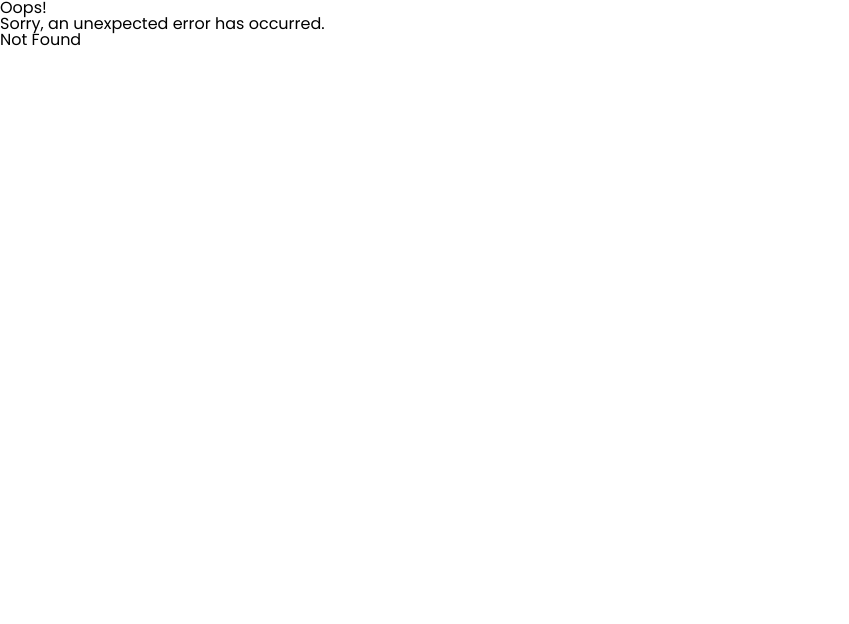
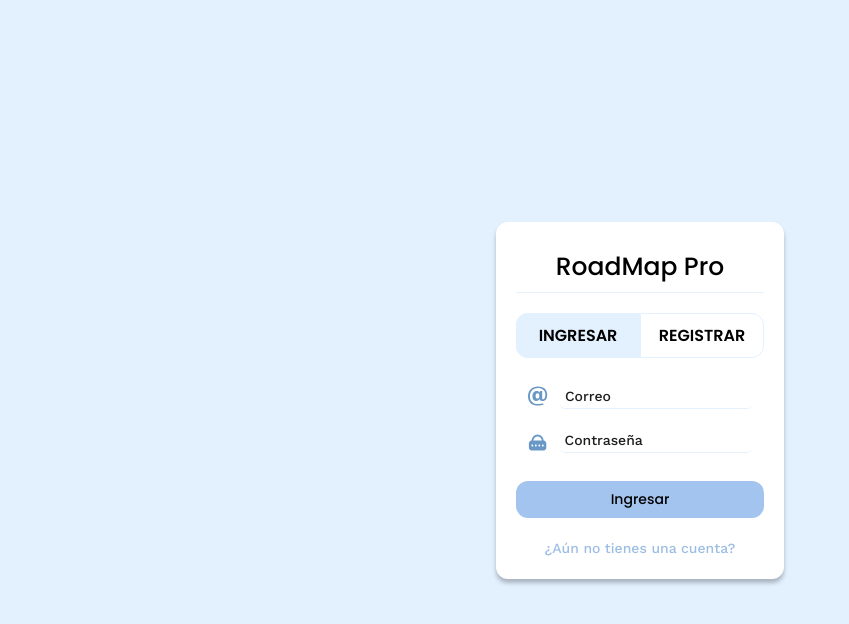
Before and after one commit to 0WhitherGgr0/DK_WhiteTiger, a React (Vite) app in the folder FrontEndMain/: page /login in a window 1280 px wide. Before the commit this address had no page. Shown: the top 624 px of the page, without its empty margins (0-849 px from the left). Built offline with nearby package versions, Linux system fonts and the light colour scheme.

Commit message:
add login

```diff
--- /dev/null
+++ b/FrontEndMain/src/context/AuthContext.jsx
@@ -0,0 +1,36 @@
+// src/context/AuthContext.jsx
+import React, { createContext, useContext, useState } from 'react';
+
+const AuthContext = createContext();
+
+export const useAuth = () => useContext(AuthContext);
+
+export const AuthProvider = ({ children }) => {
+    const [user, setUser] = useState({
+        token: localStorage.getItem('token'),
+        role: localStorage.getItem('role')
+    });
+
+    const login = (token, role) => {
+        localStorage.setItem('token', token);
+        localStorage.setItem('role', role);
+        console.log('User set in context:', { token, role });
+
+        setUser({ token, role }); // Actualiza el estado con el token y el rol
+    };
+
+    const logout = () => {
+        localStorage.removeItem('token');
+        localStorage.removeItem('role');
+        setUser(null);
+    };
+
+    const isAuthenticated = () => !!user.token;
+    const getRole = () => user.role;
+
+    return (
+        <AuthContext.Provider value={{ user, login, logout, isAuthenticated, getRole }}>
+            {children}
+        </AuthContext.Provider>
+    );
+};
--- a/FrontEndMain/src/main.jsx
+++ b/FrontEndMain/src/main.jsx
@@ -1,24 +1,27 @@
 import * as React from "react";
 import * as ReactDOM from "react-dom/client";
-import Root from "./routes/root";
-import ErrorPage from "./routes/error-page";
 import {
   createBrowserRouter,
   RouterProvider,
 } from "react-router-dom";
+import { AuthProvider } from './context/AuthContext';  // Asegúrate de importar correctamente el AuthProvider
+import Root from "./routes/root";
+import ErrorPage from "./routes/error-page";
 import Login from "./routes/login";
 import Dashboard from "./routes/dashboard/dashboard";
 import Panel from "./routes/dashboard/panel/panel";
-import Ordenes from "./routes/dashboard/ordenes/ordenes"
+import Ordenes from "./routes/dashboard/ordenes/ordenes";
 import Flotas from "./routes/dashboard/flotas/flotas";
-import Rutas from "./routes/dashboard/rutas/rutas"
+import Rutas from "./routes/dashboard/rutas/rutas";
 import Vehiculos from "./routes/dashboard/flotas/vehiculos";
 import Conductores from "./routes/dashboard/flotas/conductores";
-import RutasVista from "./routes/dashboard/flotas/rutasVista"
+import RutasVista from "./routes/dashboard/flotas/rutasVista";
 import FormVehiculo from "./routes/dashboard/flotas/formVehiculo";
+import PrivateRoute from "./routes/PrivateRoute";
+import { action as vehicleCreate } from "./routes/dashboard/flotas/formVehiculo";
+import RoleRoute from "./routes/PrivateRoute";
 
-import { action as vehicleCreate } from "./routes/dashboard/flotas/formVehiculo";
-
+// main.jsx
 const router = createBrowserRouter([
   {
     path: "/",
@@ -26,12 +29,16 @@ const router = createBrowserRouter([
     errorElement: <ErrorPage />,
     children: [
       {
-        index: true,
+        path: "/login",
         element: <Login />
       },
       {
         path: "/dashboard",
-        element: <Dashboard />,
+        element: (
+          <PrivateRoute>
+            <Dashboard />
+          </PrivateRoute>
+        ),
         children: [
           {
             index: true,
@@ -39,34 +46,62 @@ const router = createBrowserRouter([
           },
           {
             path: "/dashboard/ordenes",
-            element: <Ordenes/>
+            element: (
+              <PrivateRoute allowedRoles={['admin']}>
+                <Ordenes />
+              </PrivateRoute>
+            )
           },
           {
             path: "/dashboard/flotas",
-            element: <Flotas/>,
+            element: (
+              <PrivateRoute allowedRoles={['admin']}>
+                <Flotas />
+              </PrivateRoute>
+            ),
             children: [
               {
                 path: "/dashboard/flotas/vehiculos",
-                element: <Vehiculos/>
+                element: (
+                  <PrivateRoute allowedRoles={['admin']}>
+                    <Vehiculos />
+                  </PrivateRoute>
+                )
               },
               {
                 path: "/dashboard/flotas/conductores",
-                element: <Conductores/>
+                element: (
+                  <PrivateRoute allowedRoles={['admin']}>
+                    <Conductores />
+                  </PrivateRoute>
+                )
               },
               {
                 path: "/dashboard/flotas/rutas",
-                element: <RutasVista/>
+                element: (
+                  <PrivateRoute allowedRoles={['admin']}>
+                    <RutasVista />
+                  </PrivateRoute>
+                )
               },
               {
                 path: "/dashboard/flotas/vehiculos/nuevoVehiculo",
-                element: <FormVehiculo/>,
+                element: (
+                  <PrivateRoute allowedRoles={['admin']}>
+                    <FormVehiculo />
+                  </PrivateRoute>
+                ),
                 action: vehicleCreate
               }
             ]
           },
           {
             path: "/dashboard/rutas",
-            element: <Rutas/>
+            element: (
+              <PrivateRoute allowedRoles={['admin', 'conductor']}>
+                <Rutas />
+              </PrivateRoute>
+            )
           }
         ]
       }
@@ -76,6 +111,8 @@ const router = createBrowserRouter([
 
 ReactDOM.createRoot(document.getElementById("root")).render(
   <React.StrictMode>
-    <RouterProvider router={router} />
+    <AuthProvider>
+      <RouterProvider router={router} />
+    </AuthProvider>
   </React.StrictMode>
 );
--- /dev/null
+++ b/FrontEndMain/src/routes/PrivateRoute.jsx
@@ -0,0 +1,23 @@
+// src/routes/PrivateRoute.jsx
+import React from 'react';
+import { Navigate } from 'react-router-dom';
+import { useAuth } from '../context/AuthContext';
+
+const PrivateRoute = ({ children, allowedRoles }) => {
+    const { isAuthenticated, getRole } = useAuth();
+
+    if (!isAuthenticated()) {
+        return <Navigate to="/login" />;
+    }
+
+    const userRole = getRole();
+
+    // Si `allowedRoles` está definido y el rol del usuario no está en la lista, redirige.
+    if (allowedRoles && !allowedRoles.includes(userRole)) {
+        return <Navigate to="/dashboard" />; // Redirige a una página permitida si no tiene acceso
+    }
+
+    return children;
+};
+
+export default PrivateRoute;
--- a/FrontEndMain/src/routes/login.jsx
+++ b/FrontEndMain/src/routes/login.jsx
@@ -1,16 +1,56 @@
-import '../styles/reset.css'
-import '../styles/login.css'
-import arrobaSVG from "../assets/arroba.svg"
-import lockPart1SVG from "../assets/lock_1.svg"
-import lockPart2SVG from "../assets/lock_2.svg"
-import userSVG from "../assets/user.svg"
-import { useState } from 'react'
+import '../styles/reset.css';
+import '../styles/login.css';
+import arrobaSVG from "../assets/arroba.svg";
+import lockPart1SVG from "../assets/lock_1.svg";
+import lockPart2SVG from "../assets/lock_2.svg";
+import userSVG from "../assets/user.svg";
+import { useState } from 'react';
 import { useNavigate } from 'react-router-dom';
+import { useAuth } from '../context/AuthContext';
 
-export default function Login(){
+export default function Login() {
+    const { login } = useAuth();
+    const [isLogin, setIsLogin] = useState(true);
+    const [email, setEmail] = useState('');
+    const [password, setPassword] = useState('');
+    const [name, setName] = useState(''); // Solo necesario si se usa en la vista de registro
+    const [error, setError] = useState(null);
+    const navigate = useNavigate();
 
-    const [isLogin , setIsLogin] = useState(true);
-    const navigate = useNavigate();
+    const handleSubmit = async () => {
+        try {
+            const endpoint = isLogin
+                ? 'http://127.0.0.1:5000/login'
+                : 'http://localhost:5000/api/register';
+
+            const response = await fetch(endpoint, {
+                method: 'POST',
+                headers: {
+                    'Content-Type': 'application/json',
+                },
+                body: JSON.stringify({ email, password })
+            });
+
+            if (response.ok) {
+                const data = await response.json();
+                const { token, role } = data.user;
+
+                if (!role || !token) {
+                    throw new Error('El rol o el token no están definidos');
+                }
+
+                login(token, role); // Guarda el token y el rol en el contexto
+                navigate('/dashboard');
+            } else {
+                const errorData = await response.json();
+                setError(errorData.message || 'Error en la autenticación');
+            }
+        } catch (error) {
+            setError('No se pudo conectar con el servidor');
+            console.error('Error en login:', error);
+        }
+    };
+
 
     return (
         <div className='flexContainer'>
@@ -18,11 +58,11 @@ export default function Login(){
                 <div className="formBox_header">
                     <h2 className="formBox_tittle">RoadMap Pro</h2>
                 </div>
-                <div className={`formBox_switch ${isLogin === false ? 'formBox_switch--right' : ''}`}>
-                    <button onClick={()=>{setIsLogin(true)}} className="formBox_mode formBox_mode--left formBox_mode--active">
+                <div className={`formBox_switch ${!isLogin ? 'formBox_switch--right' : ''}`}>
+                    <button onClick={() => setIsLogin(true)} className={`formBox_mode formBox_mode--left ${isLogin ? 'formBox_mode--active' : ''}`}>
                         INGRESAR
                     </button>
-                    <button onClick={()=>{setIsLogin(false)}} className="formBox_mode formBox_mode--right">
+                    <button onClick={() => setIsLogin(false)} className={`formBox_mode formBox_mode--right ${!isLogin ? 'formBox_mode--active' : ''}`}>
                         REGISTRAR
                     </button>
                 </div>
@@ -30,39 +70,55 @@ export default function Login(){
                     {!isLogin &&
                         <div className="formBox_input">
                             <div className="formBox_icon">
-                                <img src={userSVG} alt="" />
+                                <img src={userSVG} alt="User icon" />
                             </div>
-                            <input type="text" className="formBox_inputText" placeholder='Nombres'/>
+                            <input
+                                type="text"
+                                className="formBox_inputText"
+                                placeholder='Nombres'
+                                value={name}
+                                onChange={(e) => setName(e.target.value)}
+                            />
                         </div>
                     }
                     <div className="formBox_input">
                         <div className="formBox_icon">
-                            <img src={arrobaSVG} alt="" />
+                            <img src={arrobaSVG} alt="Email icon" />
                         </div>
-                        <input type="text" className="formBox_inputText" placeholder='Correo'/>
+                        <input
+                            type="email"
+                            className="formBox_inputText"
+                            placeholder='Correo'
+                            value={email}
+                            onChange={(e) => setEmail(e.target.value)}
+                        />
                     </div>
                     <div className="formBox_input">
                         <div className="formBox_icon">
                             <div className="svgJoiner">
-                                <img src={lockPart2SVG} alt="" />
-                                <img style={{marginTop: "-4px"}} src={lockPart1SVG} alt="" />
+                                <img src={lockPart2SVG} alt="Lock icon part 2" />
+                                <img style={{ marginTop: "-4px" }} src={lockPart1SVG} alt="Lock icon part 1" />
                             </div>
                         </div>
-                        <input type="text" className="formBox_inputText" placeholder='Contraseña'/>
+                        <input
+                            type="password"
+                            className="formBox_inputText"
+                            placeholder='Contraseña'
+                            value={password}
+                            onChange={(e) => setPassword(e.target.value)}
+                        />
                     </div>
                 </div>
-                <button className="formBox_button" onClick={()=>{
-                    navigate("/dashboard");
-                }}>
+                {error && <div className="formBox_error">{error}</div>}
+                <button className="formBox_button" onClick={handleSubmit}>
                     {isLogin ? "Ingresar" : "Registrarse"}
                 </button>
                 <div className="formBox_footer">
-                    <p onClick={()=>{setIsLogin(false)}} className="formBox_link">
+                    <p onClick={() => setIsLogin(false)} className="formBox_link">
                         ¿Aún no tienes una cuenta?
                     </p>
                 </div>
             </div>
         </div>
-    )
-
+    );
 }
```
